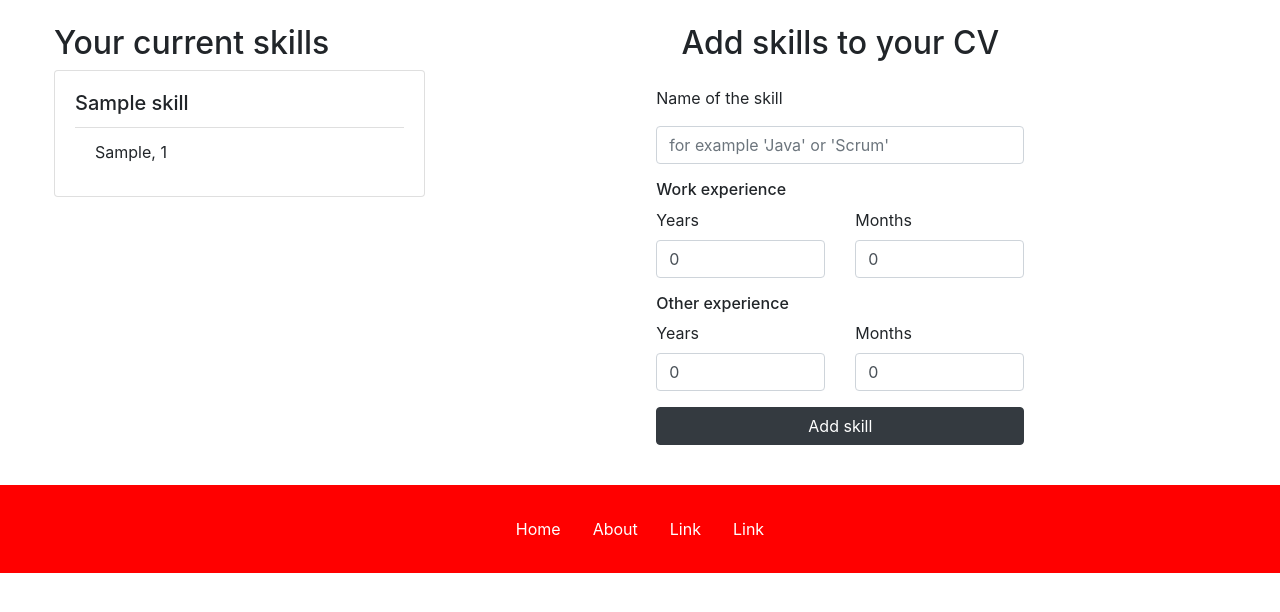
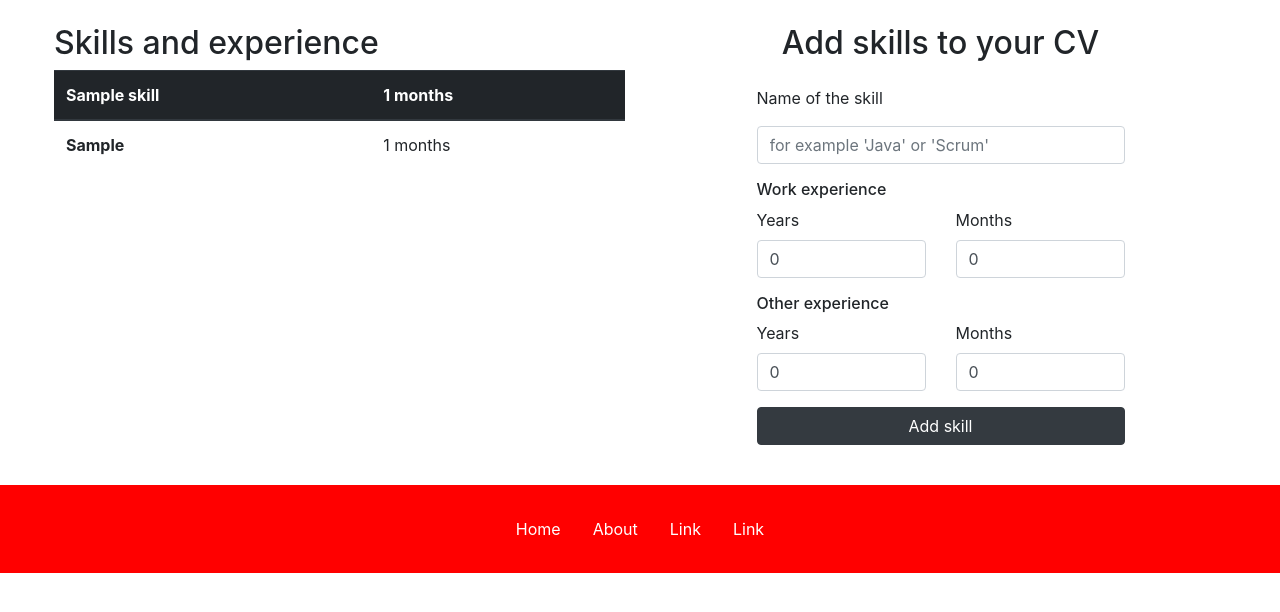
Before and after one commit to MiguelSombrero/skill-em-all, a Flask app: page /skills/new in a window 1280 px wide. Shown: the part 56-668 px from the top of the page. Run offline with Flask 2, Linux system fonts and the light colour scheme; a user stored in the database is signed in; tables that the repository leaves empty hold one stand-in row (values such as "Sample post"); some libraries are stand-ins or nearby versions.

Commit message:
refactored forms and skill table

```diff
--- a/application/skills/models.py
+++ b/application/skills/models.py
@@ -4,7 +4,8 @@ from application.models import Base, UserResource
 class Skill(Base, UserResource):
     name = db.Column(db.String(64), nullable=False)
 
-    experiences = db.relationship('Experience', lazy=False, cascade="all, delete-orphan",
+    experiences = db.relationship('Experience',
+        lazy=False, cascade="all, delete-orphan", order_by="desc(Experience.experience)",
         backref=db.backref('skill', uselist=False, lazy=True))
 
     def __init__(self, name):
--- a/application/templates/auth/login_form.html
+++ b/application/templates/auth/login_form.html
@@ -1,5 +1,5 @@
 {% extends "layout.html" %}
-{% import "forms.html" as forms %}
+{% import "macros.html" as macros %}
 
 {% block body %}
 <div class="row">
@@ -8,8 +8,8 @@
     <p class="text-center">{{ error }}</p>
     <form method="POST" action="{{ url_for('login') }}" class="form">
 
-      {{ forms.input(form.username.label, "username", form.username.errors) }}
-      {{ forms.input(form.password.label, "password", form.password.errors, type="password") }}
+      {{ macros.input(form.username.label, "username", form.username.errors) }}
+      {{ macros.input(form.password.label, "password", form.password.errors, type="password") }}
 
       <input type="submit" class="btn btn-dark" style="width: 100%;" value="Login"/>
     </form>
--- a/application/templates/forms.html
+++ /dev/null
@@ -1,10 +0,0 @@
-{% macro input(label, name, errors, value="", type="text", placeholder="") -%}
-  <div class="form-group">
-    <label>{{ label }}</label>
-    <input class="form-control" type="{{ type }}" value="{{ value }}" name="{{ name }}" placeholder="{{ placeholder }}" >
-
-    {% for error in errors %}
-      <small class="form-text text-muted">{{ error }}</small>
-    {% endfor %}
-  </div>
-{%- endmacro %}
--- /dev/null
+++ b/application/templates/macros.html
@@ -0,0 +1,31 @@
+{% macro input(label, name, errors, value="", type="text", placeholder="") -%}
+  <div class="form-group">
+    <label>{{ label }}</label>
+    <input class="form-control" type="{{ type }}" value="{{ value }}" name="{{ name }}" placeholder="{{ placeholder }}" >
+
+    {% for error in errors %}
+      <small class="form-text text-muted">{{ error }}</small>
+    {% endfor %}
+  </div>
+{%- endmacro %}
+
+{% macro skill_table(skills) -%}
+  {% for skill in skills %}
+  <table class="table table-hover">
+    <thead class="thead-dark">
+      <tr>
+        <th scope="col">{{ skill.name }}</th>
+        <th scope="col">{{ skill.experiences | sum(attribute='experience') }} months</th>
+      </tr>
+    </thead>
+    <tbody>
+    {% for experience in skill.experiences %}
+      <tr>
+        <th scope="row">{{ experience.experience_type }}</th>
+        <td>{{ experience.experience }} months</td>
+      </tr>
+    {% endfor%}
+    </tbody>
+  </table>
+  {% endfor %}
+{%- endmacro %}
--- a/application/templates/skills/skills_form.html
+++ b/application/templates/skills/skills_form.html
@@ -1,47 +1,37 @@
 {% extends "layout.html" %}
-{% import "forms.html" as forms %}
+{% import "macros.html" as macros %}
 
 {% block body %}
 <div class="row m-4">
-  <div class="col-12 col-md-4">
-    <h2>Your current skills</h2>
-    {% for skill in current_user.skills %}
-      <div class="card mb-3">
-        <div class="card-body">
-          <h5 class="card-title">{{ skill.name }}</h5>
+  <div class="col-12 col-md-6 table-responsive">
+    <h2>Skills and experience</h2>
 
-          <ul class="list-group list-group-flush">
-            {% for experience in skill.experiences %}
-            <li class="list-group-item">{{ experience.experience_type}}, {{ experience.experience}}</li>
-            {% endfor %}
-          </ul>
-        </div>
-      </div>
-    {% endfor%}
+    {{ macros.skill_table(current_user.skills ) }}
+
   </div>
-  <div class="col-12 col-md-8">
+  <div class="col-12 col-md-6">
     <h2 class="text-center">Add skills to your CV</h2>
     <form method="POST" action="{{ url_for('skills_create') }}" class="form">
 
-      {{ forms.input(form.name.label, "name", form.name.errors, placeholder="for example 'Java' or 'Scrum'") }}
+      {{ macros.input(form.name.label, "name", form.name.errors, placeholder="for example 'Java' or 'Scrum'") }}
 
       <h6>Work experience</h6>
       <div class="row">
         <div class="col">
-          {{ forms.input(label="Years", name="work_experience_years", errors=form.work_experience_years.errors, value=0, type="number", placeholder="years") }}
+          {{ macros.input(label="Years", name="work_experience_years", errors=form.work_experience_years.errors, value=0, type="number", placeholder="years") }}
         </div>
         <div class="col">
-          {{ forms.input(label="Months", name="work_experience_months", errors=form.work_experience_months.errors, value=0, type="number", placeholder="months") }}
+          {{ macros.input(label="Months", name="work_experience_months", errors=form.work_experience_months.errors, value=0, type="number", placeholder="months") }}
         </div>
       </div>
 
       <h6>Other experience</h6>
       <div class="row">
         <div class="col">
-          {{ forms.input(label="Years", name="other_experience_years", errors=form.other_experience_years.errors, value=0, type="number", placeholder="years") }}
+          {{ macros.input(label="Years", name="other_experience_years", errors=form.other_experience_years.errors, value=0, type="number", placeholder="years") }}
         </div>
         <div class="col">
-          {{ forms.input(label="Months", name="other_experience_months", errors=form.other_experience_months.errors, value=0, type="number", placeholder="months") }}
+          {{ macros.input(label="Months", name="other_experience_months", errors=form.other_experience_months.errors, value=0, type="number", placeholder="months") }}
         </div>
       </div>
 
```
Also changed, not shown: application/templates/accounts/account_form.html (+5 -5 lines), application/templates/accounts/account_profile.html (+5 -5 lines), application/templates/accounts/accounts.html (+3 -11 lines), application/templates/projects/project_form.html (+4 -4 lines), documentation/features.md (+25 -0 lines), README.md.
